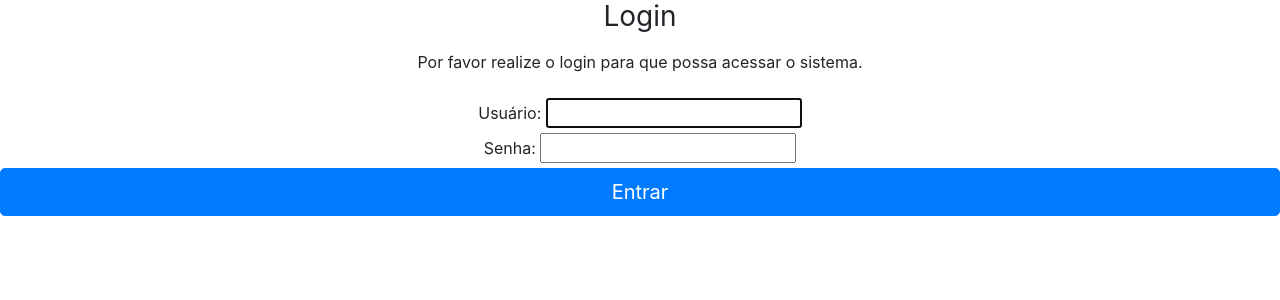
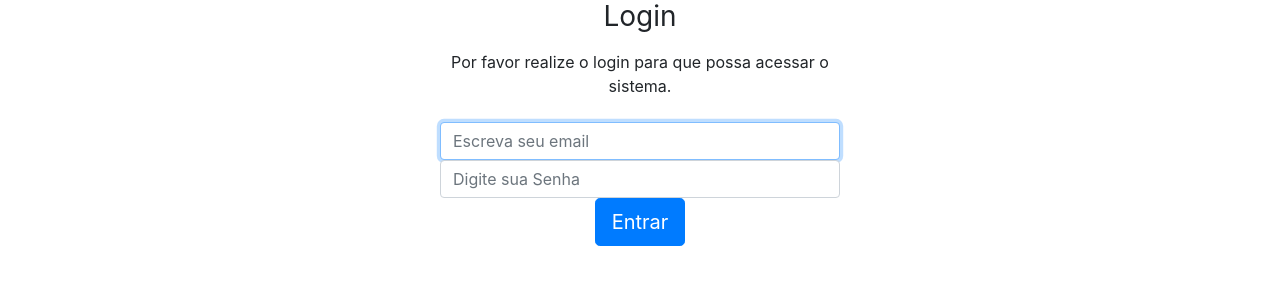
Before and after one commit to JeanSchnorr/votaluno, a Django app: page /entrar/ in a window 1280 px wide. Shown: the top 300 px of the page. Run offline with Django 3.2, Linux system fonts and the light colour scheme; some libraries are stand-ins or nearby versions.

Commit message:
Modificando Bootstrap Login

```diff
--- a/votaluno/usuarios/templates/login.html
+++ b/votaluno/usuarios/templates/login.html
@@ -8,8 +8,8 @@
     <link rel="stylesheet" href="https://stackpath.bootstrapcdn.com/bootstrap/4.3.1/css/bootstrap.min.css">
     <title>Login votAluno</title>
 </head>
-<body class="text-center">
-        <form class="form-signin" method="POST" role="form">
+<body class="text-center d-flex justify-content-center" style="margin:0 auto">
+    <form class="form-signin" style="max-width: 400px;" method="POST" role="form">
         {% csrf_token %}
         <div class="mb-4">
             <h1 class="h3 mb-3 font-weight-normal">Login</h1>
@@ -17,14 +17,24 @@
         </div>
         {% for field in form %}
         <div>
-                    {{field.label_tag}}
+            <div>
                 {{field}}
                 {{field.errors}}
             </div>
+        </div>
         {% endfor %}
-            <button class="btn btn-lg btn-primary btn-block" type="submit" value="Entrar">Entrar</button>
+        <button class="btn btn-lg btn-primary " type="submit" value="Entrar">Entrar</button>
         <input type="hidden" name="next" value="{{ next }}">
     </form>
+
+<script>
+    const idUsername = document.querySelector('#id_username');
+    const idPassword = document.querySelector('#id_password');
+    idUsername.className = 'form-control';
+    idPassword.className = 'form-control';
+    idUsername.placeholder = 'Escreva seu email';
+    idPassword.placeholder = 'Digite sua Senha';
+</script>
 <script src="https://code.jquery.com/jquery-3.3.1.slim.min.js" integrity="sha384-q8i/X+965DzO0rT7abK41JStQIAqVgRVzpbzo5smXKp4YfRvH+8abtTE1Pi6jizo" crossorigin="anonymous"></script>
 <script src="https://cdnjs.cloudflare.com/ajax/libs/popper.js/1.14.7/umd/popper.min.js" integrity="sha384-UO2eT0CpHqdSJQ6hJty5KVphtPhzWj9WO1clHTMGa3JDZwrnQq4sF86dIHNDz0W1" crossorigin="anonymous"></script>
 <script src="https://stackpath.bootstrapcdn.com/bootstrap/4.3.1/js/bootstrap.min.js" integrity="sha384-JjSmVgyd0p3pXB1rRibZUAYoIIy6OrQ6VrjIEaFf/nJGzIxFDsf4x0xIM+B07jRM" crossorigin="anonymous"></script>
```
Also changed, not shown: votaluno/usuarios/static/css/login.css (line endings or trailing spaces). Lines whose indentation alone changed are shown as unchanged.
